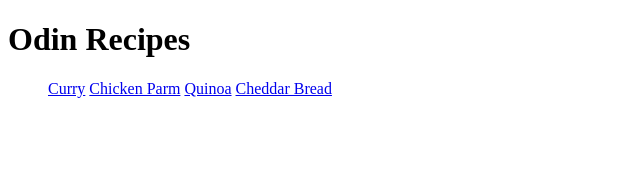
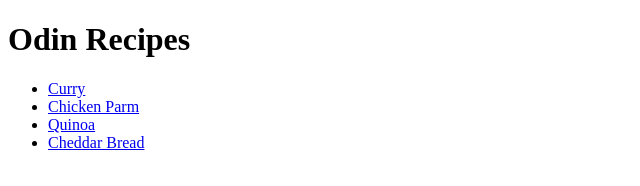
Before and after one commit to andrewdannehl/andrewdannehl.github.io, a plain HTML site: page index.html in a window 1280 px wide. Shown: the whole page, without its empty margins (0-640 px from the left). Drawn offline with Linux system fonts and the light colour scheme.

Commit message:
hopefully updated UL tax

```diff
--- a/index.html
+++ b/index.html
@@ -7,10 +7,10 @@
     <body>
         <h1>Odin Recipes</h1>
         <ul>
-            <a href="recipes/curry.html">Curry</a>
-            <a href="recipes/parm.html">Chicken Parm</a>
-            <a href="recipes/quinoa.html">Quinoa</a>
-            <a href="recipes/cheddarbread.html">Cheddar Bread</a>
+            <li><a href="recipes/curry.html">Curry</a></li>
+            <li><a href="recipes/parm.html">Chicken Parm</a></li>
+            <li><a href="recipes/quinoa.html">Quinoa</a></li>
+            <li><a href="recipes/cheddarbread.html">Cheddar Bread</a></li>
         </ul>
 
     </body>
```
